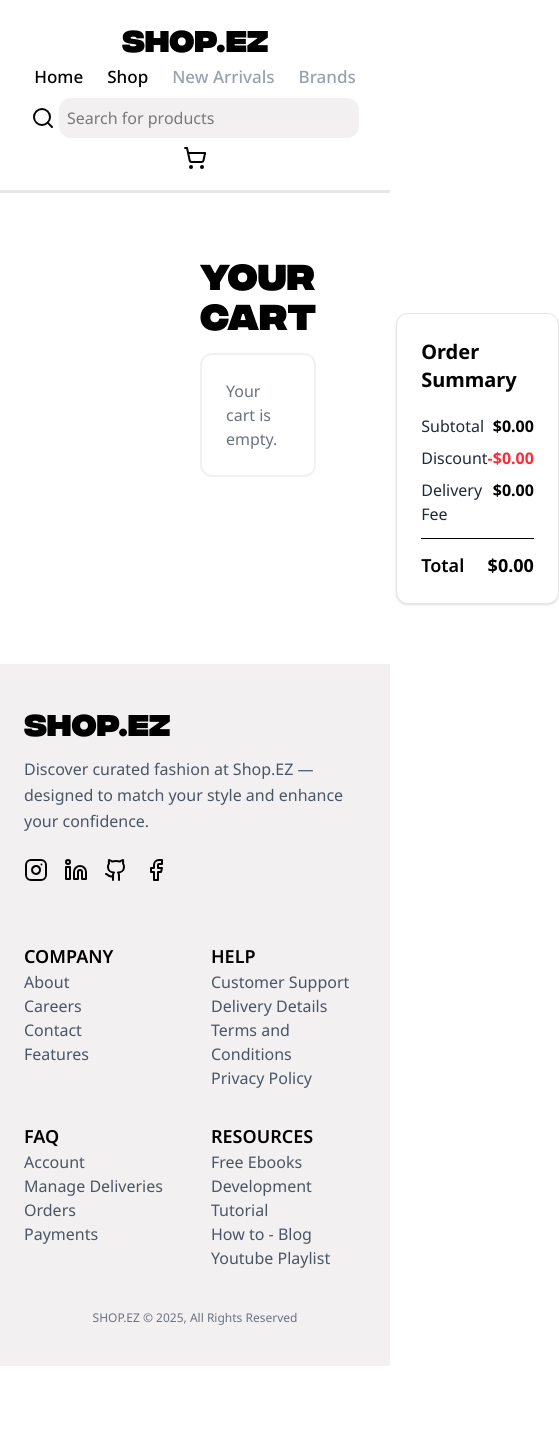
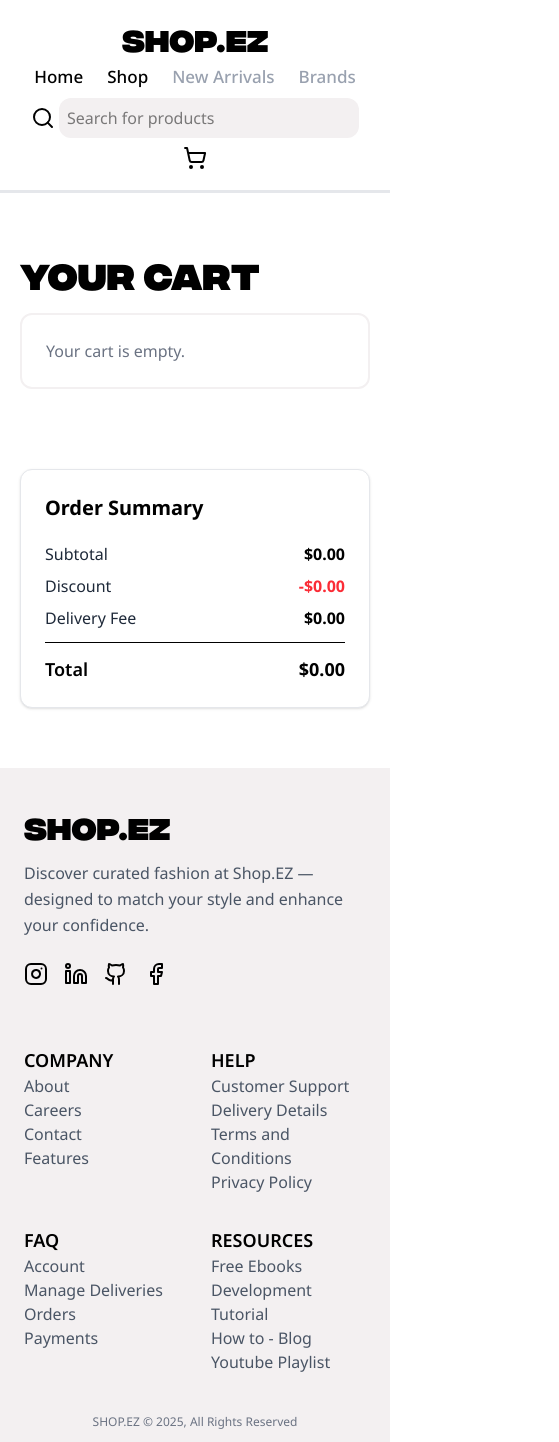
Before and after one commit to Soham-Powar/Shopping-Cart, a React (Vite) app: page /cart in a window 390 px wide. Shown: the whole page, 559 px wide, since content can reach past the window. Before the commit the page ends 1366 px from the top, so only its background shows below. Built offline with nearby package versions, Linux system fonts and the light colour scheme.

Commit message:
feat: make shopping cart responsive

```diff
--- a/src/components/Cart.jsx
+++ b/src/components/Cart.jsx
@@ -8,7 +8,7 @@ const Cart = ({ cart, removeFromCart, addToCart, decreaseQuantity }) => {
 	return (
 		<>
 			<NavBar cart={cart} />
-			<main className="flex px-50 py-15 gap-20">
+			<main className="flex flex-col md:flex-row px-5 md:px-50 py-15 gap-20">
 				<div className="flex-3/4">
 					<h1 className="font-[integralCF] text-4xl">Your Cart</h1>
 					<div className="pt-5">
@@ -23,7 +23,7 @@ const Cart = ({ cart, removeFromCart, addToCart, decreaseQuantity }) => {
 						</div>
 					</div>
 				</div>
-				<div className="flex-1/4 pt-[60px]">
+				<div className="flex-1/4 md:pt-[60px]">
 					<PriceDetails cart={cart} />
 				</div>
 			</main>
--- a/src/components/CartItem.jsx
+++ b/src/components/CartItem.jsx
@@ -3,15 +3,15 @@ import QuantityBtn from "./QuantityBtn"
 
 export default function CartItem({ item, removeFromCart, addToCart, decreaseQuantity }) {
 	return (
-		<div className="flex h-34 border-b-2 border-blush px-2 relative py-2 gap-3">
+		<div className="flex h-34 border-b-2 border-blush md:px-2 relative py-2 gap-3">
 			<Trash2Icon onClick={() => removeFromCart(item.id)} className="absolute top-1 right-1 text-red-700 transform-x-width cursor-pointer hover:scale-105 transition-transform" />
 			<div className="bg-blush rounded-2xl">
 				<img src={item.images[0]} className="h-full w-full object-contain" alt="" />
 			</div>
 			<div className="flex flex-col justify-between relative w-full pr-16">
 				<div>
-					<h3 className="text-xl font-medium">{item.title}</h3>
-					<p className="font-semibold text-xl">${item.price}</p>
+					<h3 className="md:text-xl font-medium">{item.title}</h3>
+					<p className="font-semibold md:text-xl">${item.price}</p>
 				</div>
 				<QuantityBtn item={item} addToCart={addToCart} decreaseQuantity={decreaseQuantity} />
 			</div>
--- a/src/components/Footer.jsx
+++ b/src/components/Footer.jsx
@@ -4,7 +4,7 @@ import { Instagram, Linkedin, Github, Facebook } from "lucide-react"
 
 export default function Footer() {
 	return (
-		<footer className="bg-blush py-10 px-6 md:px-20">
+		<footer className="bg-blush py-10 pb-3 px-6 md:px-20">
 			<div className="flex flex-col md:flex-row justify-between gap-10">
 				<div className="max-w-md">
 					<h2 className="text-3xl font-[integralCF]">SHOP.EZ</h2>
```
